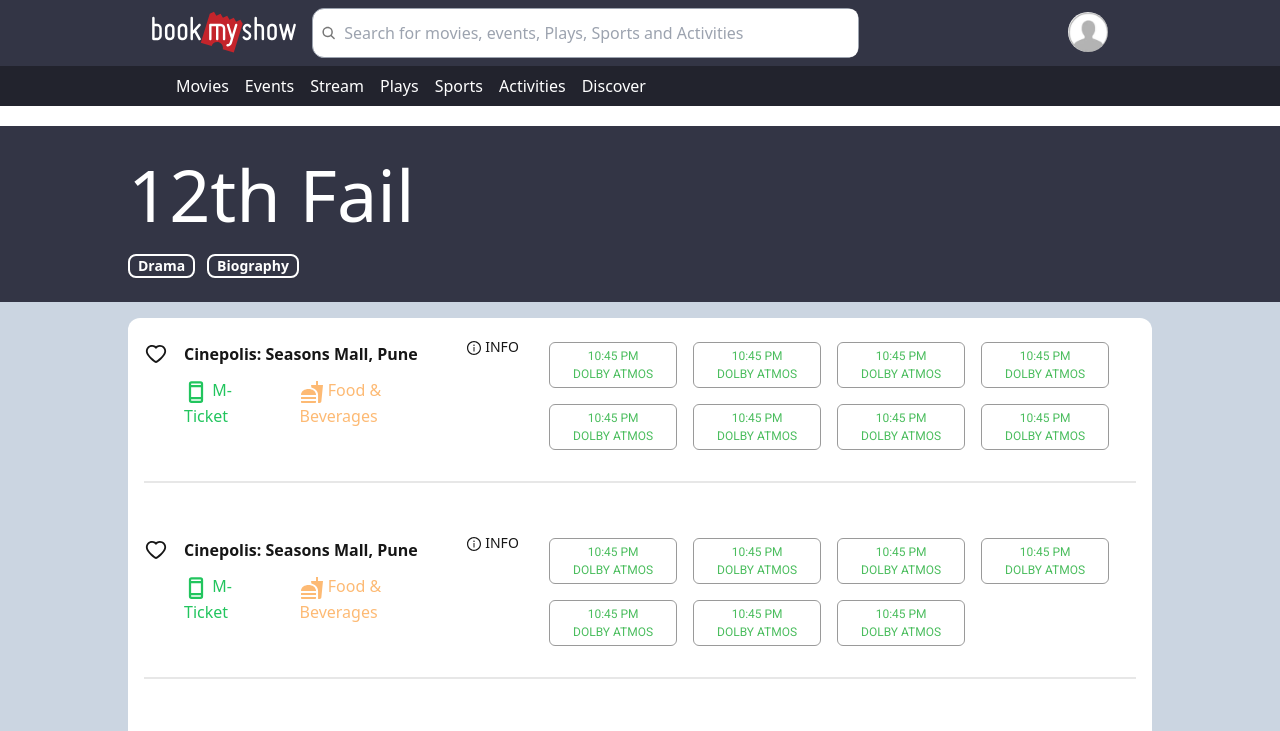
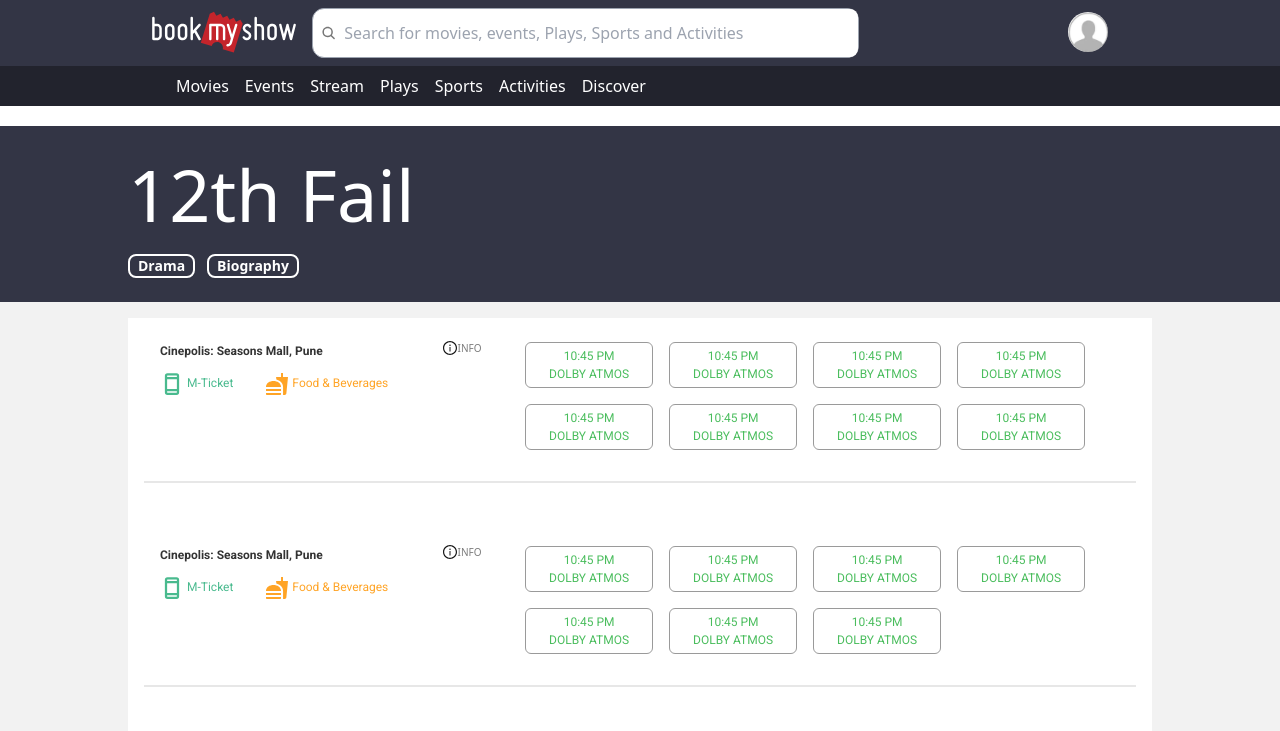
Before and after one commit to Mohitbhatt27/Book-My-Shows, a React (Vite) app: page /movie/listing in a window 1280 px wide. Shown: the top 731 px of the page. Built offline with nearby package versions, Linux system fonts and the light colour scheme; no server answers.

Commit message:
minor css fixes

```diff
--- a/src/components/TheatreNameCard.tsx
+++ b/src/components/TheatreNameCard.tsx
@@ -3,15 +3,15 @@
 
 function TheatreNameCard() {
   return (
-    <div className="flex flex-col items-start justify-center font-semibold px-4 py-2">
-      <div>Cinepolis: Seasons Mall, Pune</div>
+    <div className="flex flex-col items-start justify-center font-semibold px-4 py-2 font-roboto text-[12px]">
+      <div className="text-[#333333] ">Cinepolis: Seasons Mall, Pune</div>
 
       <div className="flex gap-8 items-center justify-around mt-3">
-        <div className="text-green-500 font-light">
+        <div className="text-[#49ba8e] font-normal">
           <PiDeviceMobileBold className="inline text-2xl " /> M-Ticket
         </div>
 
-        <div className="text-orange-300 font-light">
+        <div className="text-[#ffa426] font-normal">
           <MdFastfood className="inline text-2xl" /> Food & Beverages
         </div>
       </div>
--- a/src/components/TheatreShowCard.tsx
+++ b/src/components/TheatreShowCard.tsx
@@ -1,23 +1,19 @@
-import { AiOutlineHeart, AiOutlineInfoCircle } from "react-icons/ai";
+import { AiOutlineInfoCircle } from "react-icons/ai";
 
 import ShowTimingCard from "./ShowTimingCard";
 import TheatreNameCard from "./TheatreNameCard";
 
 function TheatreShowCard({ num }: { num: number }) {
   return (
-    <div className="w-full border-md  px-4 pt-4 pb-2">
+    <div className="w-full px-4 pt-4 pb-4">
       <div className="flex justify-start items-start">
-        <div className="max-w-[3%] text-2xl mt-2">
-          <AiOutlineHeart />
-        </div>
-
         <div className="min-w-[30%] max-w-[45%]">
           <TheatreNameCard />
         </div>
 
-        <div className="min-w-[6%] max-w-[10%] font-light">
+        <div className="min-w-[6%] max-w-[10%] font-light ">
           <AiOutlineInfoCircle className="inline" />
-          <span className="text-sm"> INFO</span>
+          <span className="text-[10px] text-[#7d7d7d]">INFO</span>
         </div>
 
         <div className="ml-4 w-auto flex items-center justify-start flex-wrap">
--- a/src/pages/MovieListings.tsx
+++ b/src/pages/MovieListings.tsx
@@ -3,7 +3,7 @@
 function MovieListings() {
   return (
     <HomeLayout>
-      <div className="min-h-[80-vh] bg-slate-300">
+      <div className="min-h-[80-vh] bg-[#F2F2F2]">
         <div className="bg-[#333545] text-white">
           <div className="font-light text-7xl pt-8 pb-6 w-[80vw] mx-auto">
             12th Fail
@@ -20,8 +20,8 @@
 
         {/* Theatre listing */}
 
-        <div className="bg-slate-300 mt-4 w-[100vw]">
-          <div className="w-[80vw] mx-auto rounded-xl bg-[#FFFFFF]">
+        <div className="bg-[#F2F2F2] mt-4 w-[100vw]">
+          <div className="w-[80vw] mx-auto bg-[#FFFFFF]">
             <TheatreShowCard num={8} />
             <TheatreShowCard num={7} />
             <TheatreShowCard num={14} />
```
